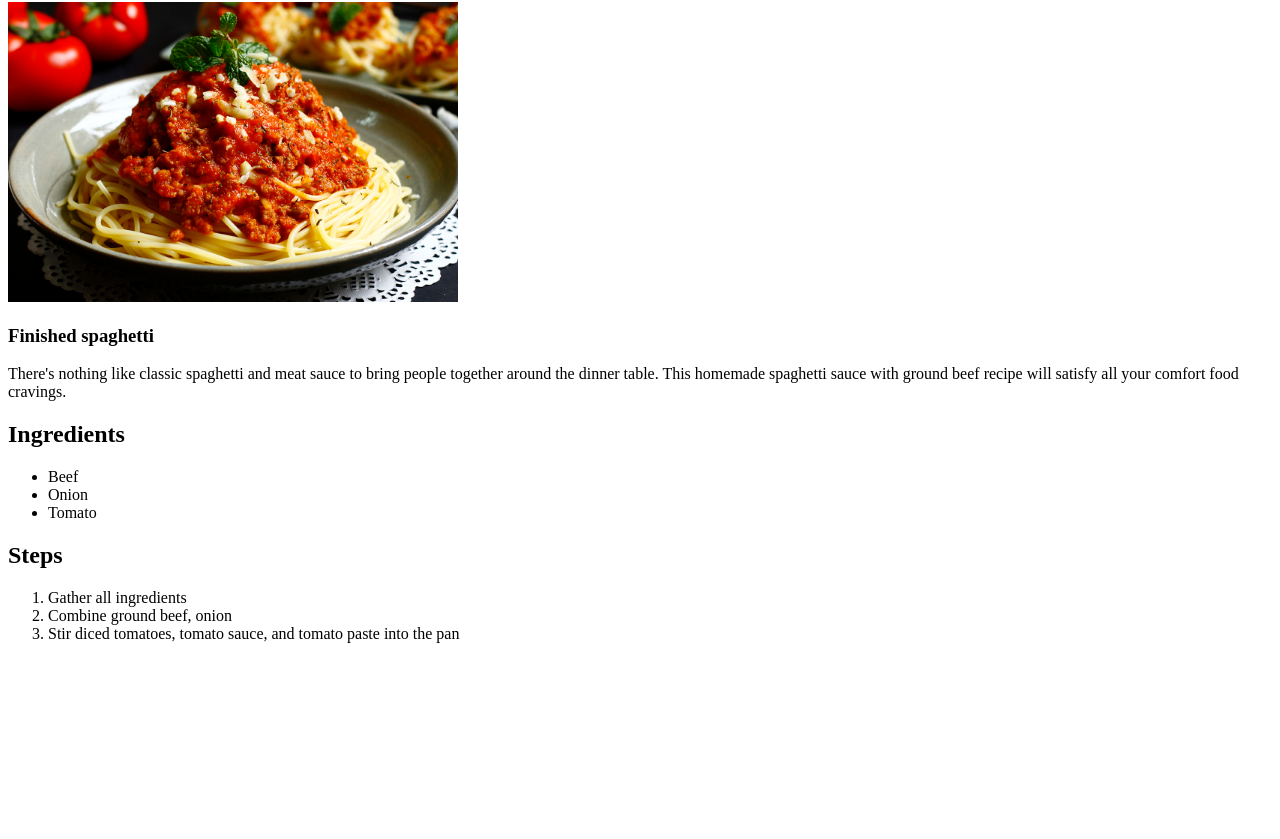
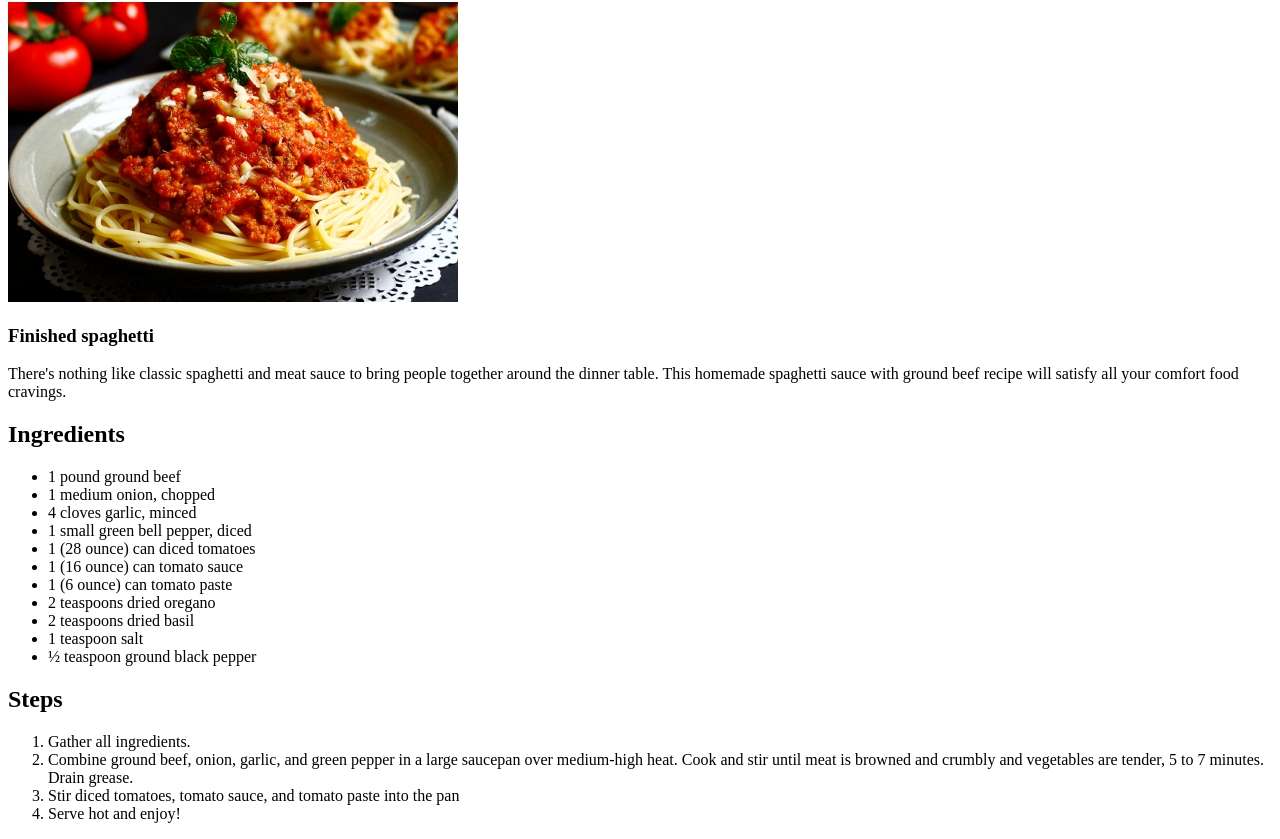
Before and after one commit to 29042022gtx/odin-recipes, a plain HTML site: page recipes/spaghetti.html in a window 1280 px wide. Shown: the part 78-917 px from the top of the page. Before the commit the page ends 800 px from the top, so only its background shows below. Drawn offline with Linux system fonts and the light colour scheme.

Commit message:
Update spaghetti.html

```diff
--- a/recipes/spaghetti.html
+++ b/recipes/spaghetti.html
@@ -11,15 +11,24 @@
     <p>There's nothing like classic spaghetti and meat sauce to bring people together around the dinner table. This homemade spaghetti sauce with ground beef recipe will satisfy all your comfort food cravings.</p>
     <h2>Ingredients</h2>
     <ul>
-        <li>Beef</li>
-        <li>Onion</li>
-        <li>Tomato</li>
+        <li>1 pound ground beef</li>
+        <li>1 medium onion, chopped</li>
+        <li>4 cloves garlic, minced</li>
+        <li>1 small green bell pepper, diced</li>
+        <li>1 (28 ounce) can diced tomatoes</li>
+        <li>1 (16 ounce) can tomato sauce</li>
+        <li>1 (6 ounce) can tomato paste</li>
+        <li>2 teaspoons dried oregano</li>
+        <li>2 teaspoons dried basil</li>
+        <li>1 teaspoon salt</li>
+        <li>½ teaspoon ground black pepper</li>
     </ul>
     <h2>Steps</h2>
     <ol>
-        <li>Gather all ingredients</li>
-        <li>Combine ground beef, onion</li>
+        <li>Gather all ingredients.</li>
+        <li>Combine ground beef, onion, garlic, and green pepper in a large saucepan over medium-high heat. Cook and stir until meat is browned and crumbly and vegetables are tender, 5 to 7 minutes. Drain grease.        </li>
         <li>Stir diced tomatoes, tomato sauce, and tomato paste into the pan</li>
+        <li>Serve hot and enjoy!</li>
     </ol>
 </body>
 </html>
```
